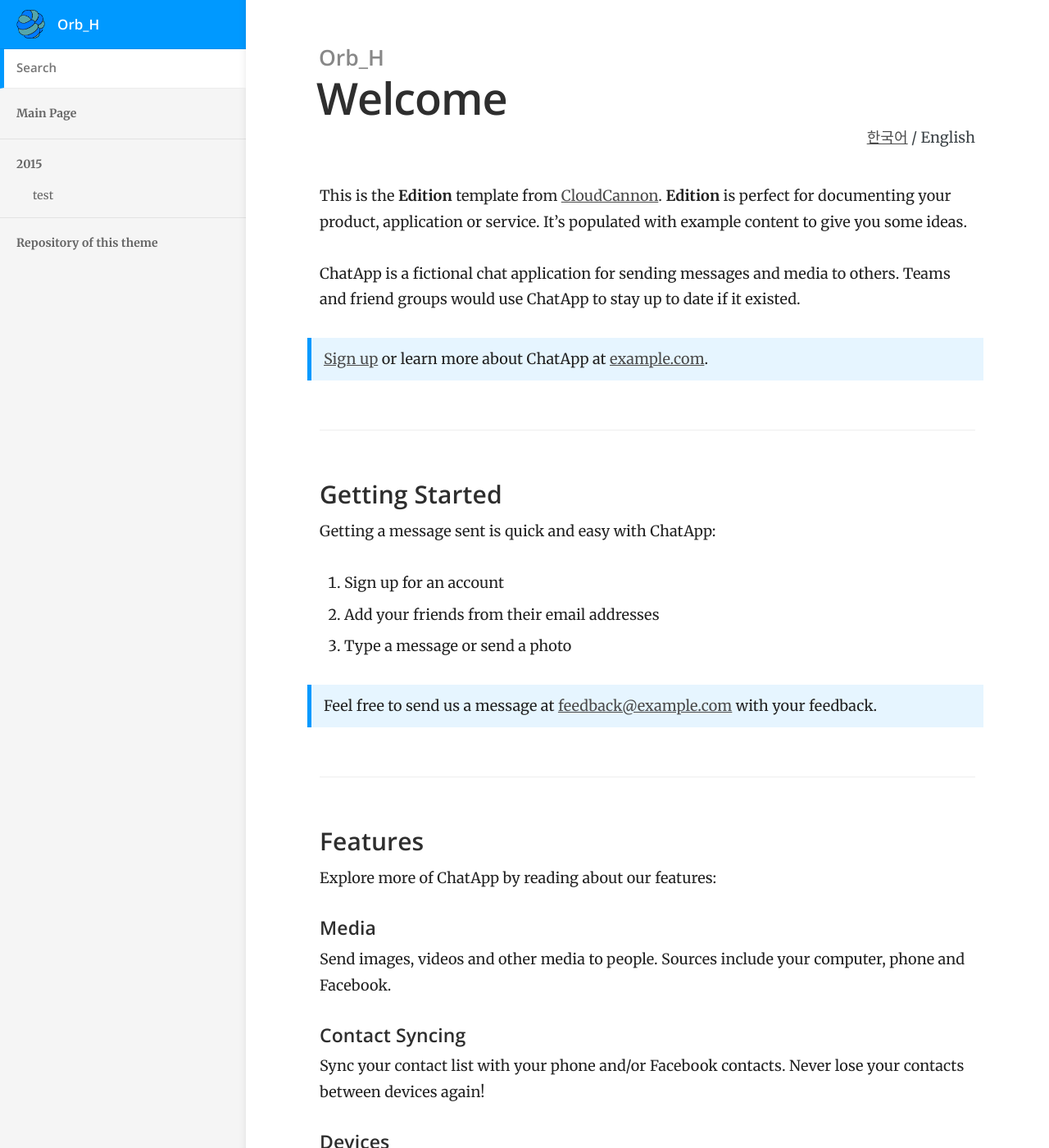
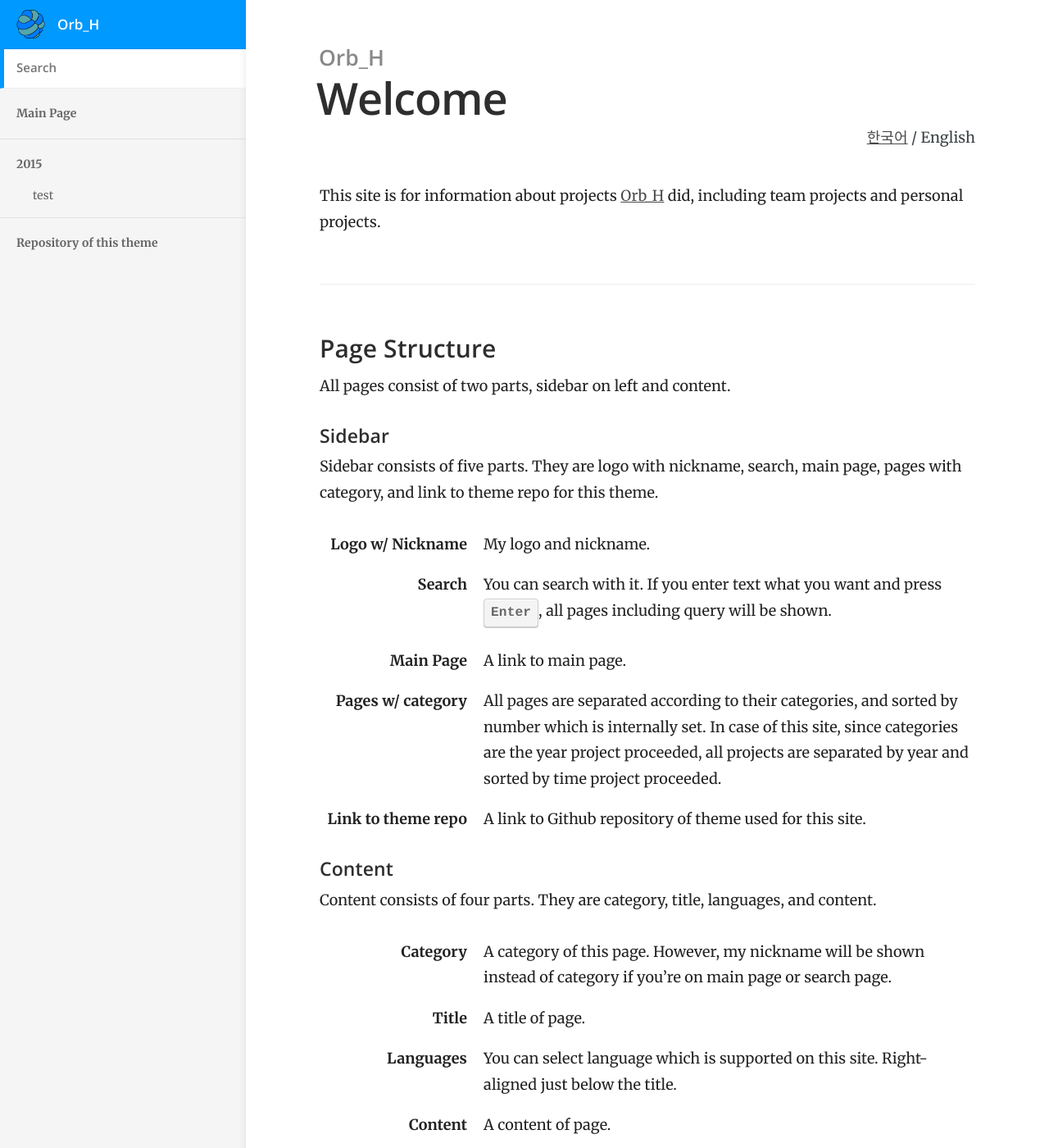
Before and after one commit to Orb-H/projects, a Jekyll site: the page built from _docs/en/index.md, in a window 1280 px wide and 1400 px high. Shown: the whole window at 82% size. Built offline with Jekyll 4.4.1, drawn with Linux system fonts in a browser that asks for light colours; some of the changed text lies outside the part shown.

Commit message:
add index.md(EN,KO)

```diff
--- a/_docs/en/index.md
+++ b/_docs/en/index.md
@@ -1,40 +1,48 @@
 ---
 title: Welcome
 lang: en
-permalink: /en
+permalink: /en/
 ---
 
-This is the **Edition** template from [CloudCannon](http://cloudcannon.com/).
-**Edition** is perfect for documenting your product, application or service.
-It's populated with example content to give you some ideas.
+This site is for information about projects [Orb_H](https://github.com/Orb-H) did, including team projects and personal projects.
 
-ChatApp is a fictional chat application for sending messages and media to others.
-Teams and friend groups would use ChatApp to stay up to date if it existed.
+### Page Structure
 
-> [Sign up](http://example.com/signup) or learn more about ChatApp at [example.com](http://example.com/).
+All pages consist of two parts, sidebar on left and content.
 
-### Getting Started
+#### Sidebar
 
-Getting a message sent is quick and easy with ChatApp:
+Sidebar consists of five parts. They are logo with nickname, search, main page, pages with category, and link to theme repo for this theme.
 
-1. Sign up for an account
-2. Add your friends from their email addresses
-3. Type a message or send a photo
+Logo w/ Nickname
+: My logo and nickname.
 
-> Feel free to send us a message at [feedback@example.com](mailto:feedback@example.com) with your feedback.
+Search
+: You can search with it. If you enter text what you want and press <kbd>Enter</kbd>, all pages including query will be shown.
 
-### Features
+Main Page
+: A link to main page.
 
-Explore more of ChatApp by reading about our features:
+Pages w/ category
+: All pages are separated according to their categories, and sorted by number which is internally set. In case of this site, since categories are the year project proceeded, all projects are separated by year and sorted by time project proceeded.
 
-#### Media
+Link to theme repo
+: A link to Github repository of theme used for this site.
 
-Send images, videos and other media to people. Sources include your computer, phone and Facebook.
+#### Content
 
-#### Contact Syncing
+Content consists of four parts. They are category, title, languages, and content.
 
-Sync your contact list with your phone and/or Facebook contacts. Never lose your contacts between devices again!
+Category
+: A category of this page. However, my nickname will be shown instead of category if you're on main page or search page.
 
-#### Devices
+Title
+: A title of page.
 
-ChatApp is available everywhere. Find out how to set it up on your all your devices.
+Languages
+: You can select language which is supported on this site. Right-aligned just below the title.
+
+Content
+: A content of page.
+
+### List of Projects
```
Also changed, not shown: _docs/ko/index.md (+30 -21 lines).
